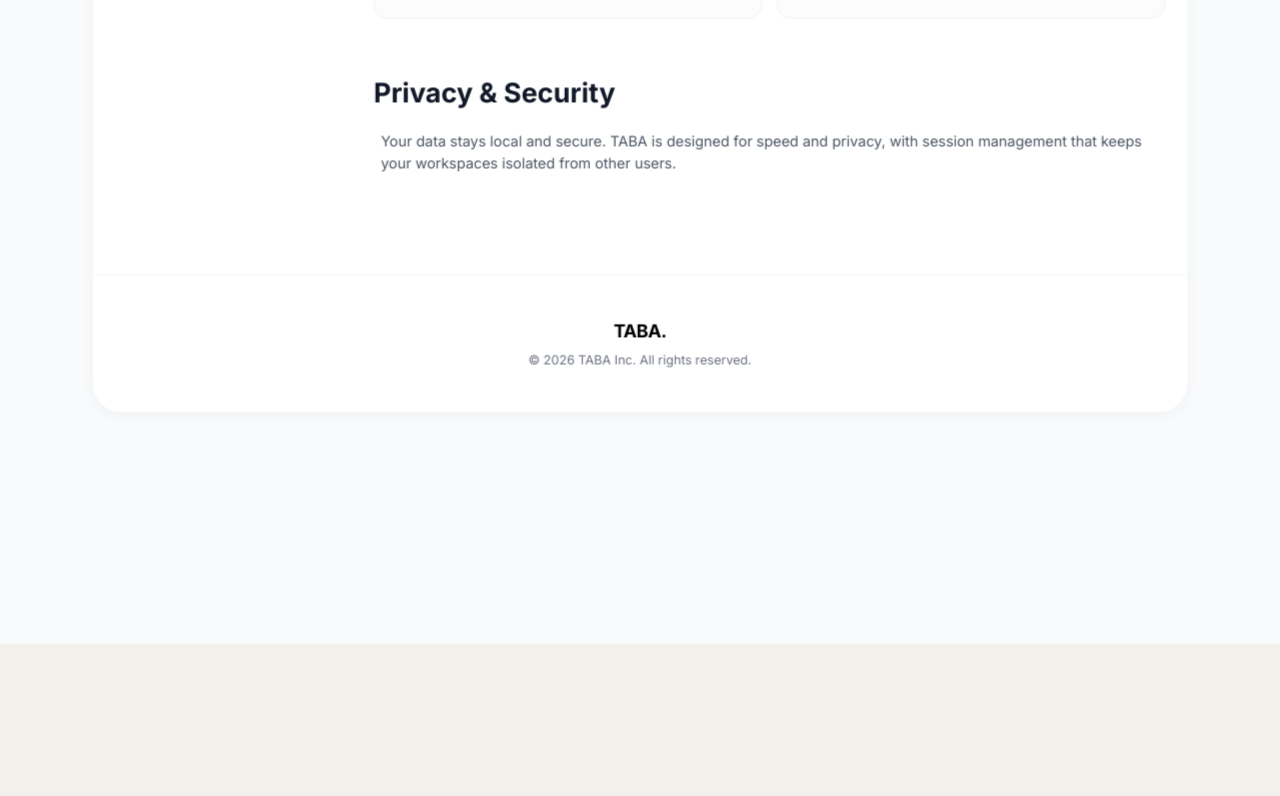
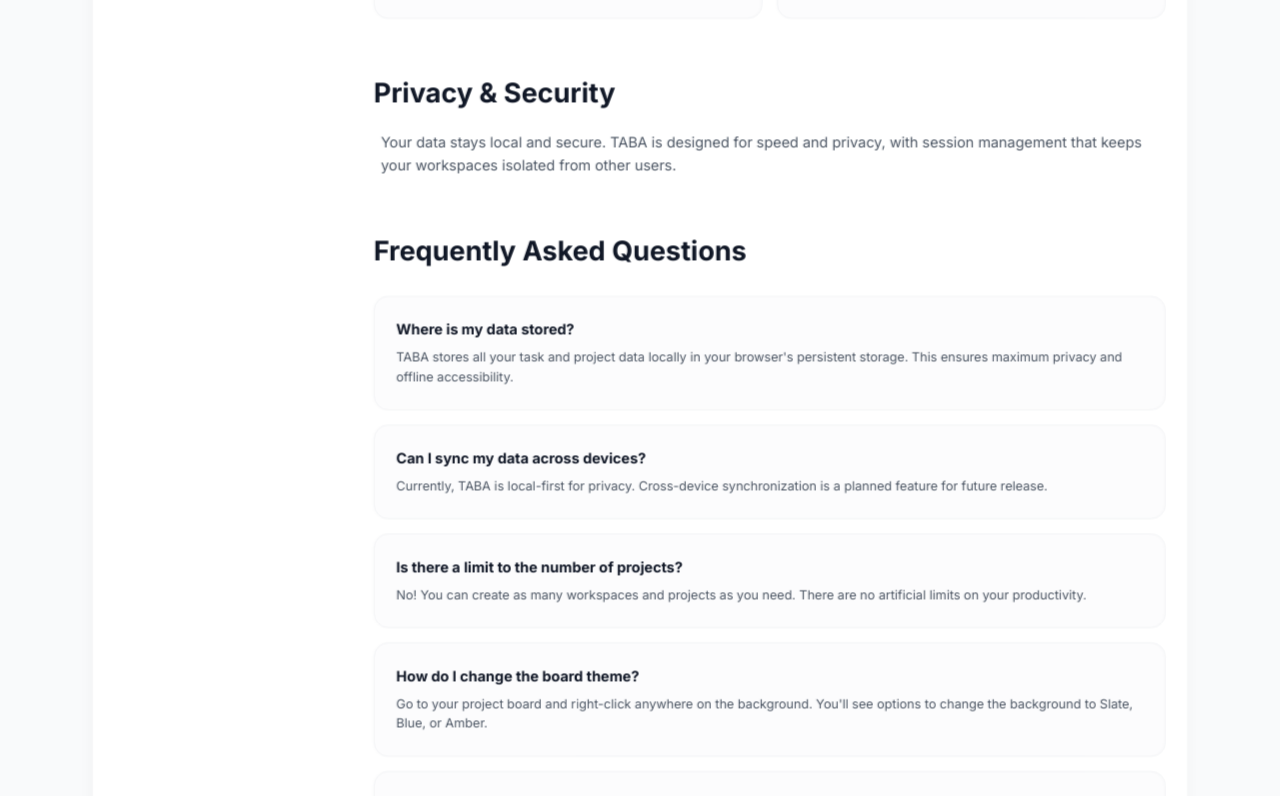
Before and after one commit to AdityaVN5/taba, a React (Vite) app: page /docs in a window 1280 px wide. Shown: the part 1420-2216 px from the top of the page. Before the commit the page ends 2064 px from the top, so only its background shows below. Built offline with nearby package versions, Linux system fonts and the light colour scheme.

Commit message:
updated documentation

```diff
--- a/components/DocsPage.tsx
+++ b/components/DocsPage.tsx
@@ -11,6 +11,13 @@
     { id: 'privacy', title: 'Privacy & Security', icon: <Shield size={18} /> },
     { id: 'faq', title: 'FAQ', icon: <HelpCircle size={18} /> },
   ];
+
+  const scrollToSection = (id: string) => {
+    const element = document.getElementById(id);
+    if (element) {
+      element.scrollIntoView({ behavior: 'smooth', block: 'start' });
+    }
+  };
 
   return (
     <div className="min-h-screen flex flex-col items-center justify-start p-4 sm:p-8 transition-colors duration-300 bg-gray-50 dark:bg-black overflow-y-auto">
@@ -39,6 +46,7 @@
                     {sections.map((section) => (
                         <button
                             key={section.id}
+                            onClick={() => scrollToSection(section.id)}
                             className="w-full flex items-center gap-3 px-4 py-3 rounded-xl text-sm font-medium transition-all text-gray-600 dark:text-gray-400 hover:bg-gray-100 dark:hover:bg-white/5 hover:text-black dark:hover:text-white group"
                         >
                             <span className="text-gray-400 group-hover:text-accent-yellow transition-colors">
@@ -104,7 +112,42 @@
 
                     <section id="privacy" className="mb-16">
                         <h2 className="text-3xl font-bold mb-6 text-gray-900 dark:text-white text-left">Privacy & Security</h2>
-                        <p className="text-gray-600 dark:text-gray-400 px-2">Your data stays local and secure. TABA is designed for speed and privacy, with session management that keeps your workspaces isolated from other users.</p>
+                        <p className="text-gray-600 dark:text-gray-400 px-2 leading-relaxed">
+                            Your data stays local and secure. TABA is designed for speed and privacy, with session management that keeps your workspaces isolated from other users.
+                        </p>
+                    </section>
+
+                    <section id="faq" className="mb-16">
+                        <h2 className="text-3xl font-bold mb-8 text-gray-900 dark:text-white text-left">Frequently Asked Questions</h2>
+                        <div className="space-y-4">
+                            {[
+                                {
+                                    q: "Where is my data stored?",
+                                    a: "TABA stores all your task and project data locally in your browser's persistent storage. This ensures maximum privacy and offline accessibility."
+                                },
+                                {
+                                    q: "Can I sync my data across devices?",
+                                    a: "Currently, TABA is local-first for privacy. Cross-device synchronization is a planned feature for future release."
+                                },
+                                {
+                                    q: "Is there a limit to the number of projects?",
+                                    a: "No! You can create as many workspaces and projects as you need. There are no artificial limits on your productivity."
+                                },
+                                {
+                                    q: "How do I change the board theme?",
+                                    a: "Go to your project board and right-click anywhere on the background. You'll see options to change the background to Slate, Blue, or Amber."
+                                },
+                                {
+                                    q: "Does TABA support dark mode?",
+                                    a: "Yes, TABA fully supports system-wide dark and light modes. Use the toggle button at the bottom right of the screen to switch themes."
+                                }
+                            ].map((item, i) => (
+                                <div key={i} className="p-6 rounded-2xl border border-gray-100 dark:border-white/5 bg-gray-50/50 dark:bg-white/5 transition-all hover:border-accent-yellow/30">
+                                    <h4 className="font-bold text-gray-900 dark:text-white mb-2">{item.q}</h4>
+                                    <p className="m-0 text-sm text-gray-600 dark:text-gray-400 leading-relaxed">{item.a}</p>
+                                </div>
+                            ))}
+                        </div>
                     </section>
                 </div>
             </main>
```
